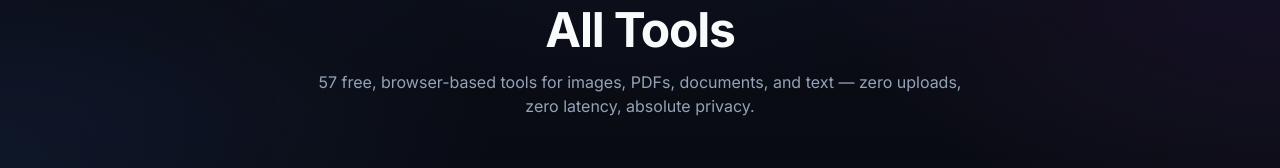
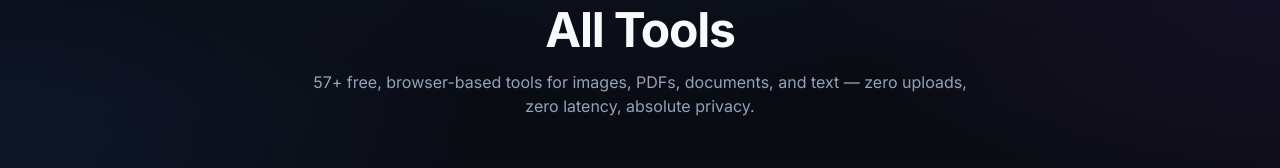
Before and after one commit to surajkumar122024-star/ok01, a Next.js app: page /tools in a window 1280 px wide. Shown: the part 298-466 px from the top of the page. Built offline with nearby package versions, Linux system fonts and the light colour scheme.

Commit message:
Restore 57+ tool count display

```diff
--- a/src/app/tools/page.tsx
+++ b/src/app/tools/page.tsx
@@ -25,12 +25,12 @@ import {
 import { AdPlaceholder } from '@/components/AdPlaceholder';
 
 export const metadata: Metadata = {
-  title: 'All Tools — 57 Free Image, Video, PDF, Text & Document Tools',
-  description: 'Browse all 57 free tools on OpticShift Pro — image compression, resizing, format conversion, PDF tools, text utilities, and document photo makers. No upload, 100% private.',
+  title: 'All Tools — 57+ Free Image, Video, PDF, Text & Document Tools',
+  description: 'Browse all 57+ free tools on OpticShift Pro — image compression, resizing, format conversion, PDF tools, text utilities, and document photo makers. No upload, 100% private.',
   alternates: { canonical: '/tools' },
   openGraph: {
     title: 'All Tools — OpticShift Pro',
-    description: 'Browse all 57 free browser-based tools for images, videos, PDFs, text, and documents.',
+    description: 'Browse all 57+ free browser-based tools for images, videos, PDFs, text, and documents.',
     type: 'website',
     url: 'https://ok01.vercel.app/tools',
   },
@@ -525,7 +525,7 @@ export default function ToolsPage() {
           </div>
           <h1 className="text-4xl md:text-5xl font-bold tracking-tight">All Tools</h1>
           <p className="text-muted-foreground max-w-2xl mx-auto">
-            57 free, browser-based tools for images, PDFs, documents, and text — zero uploads, zero latency, absolute privacy.
+            57+ free, browser-based tools for images, PDFs, documents, and text — zero uploads, zero latency, absolute privacy.
           </p>
         </div>
 
```
